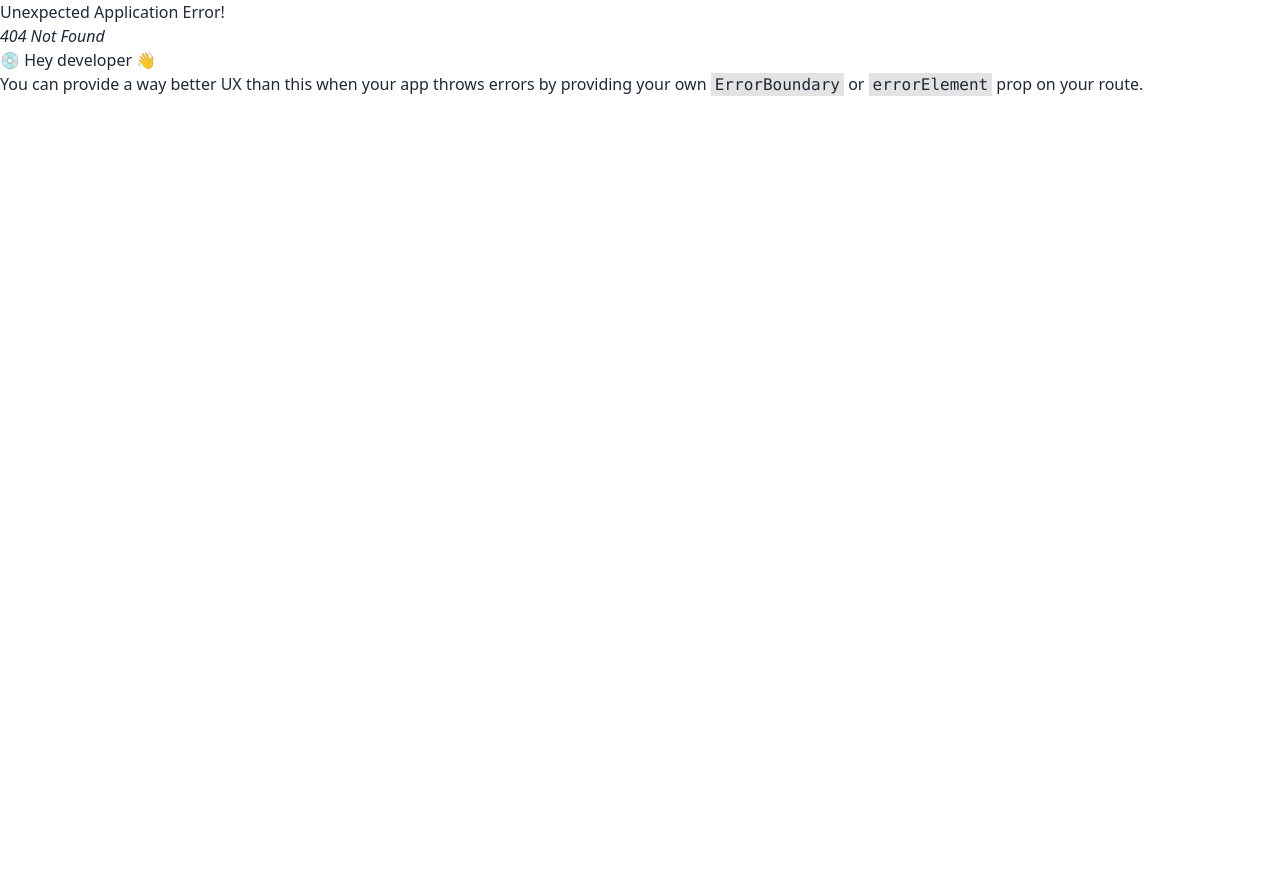
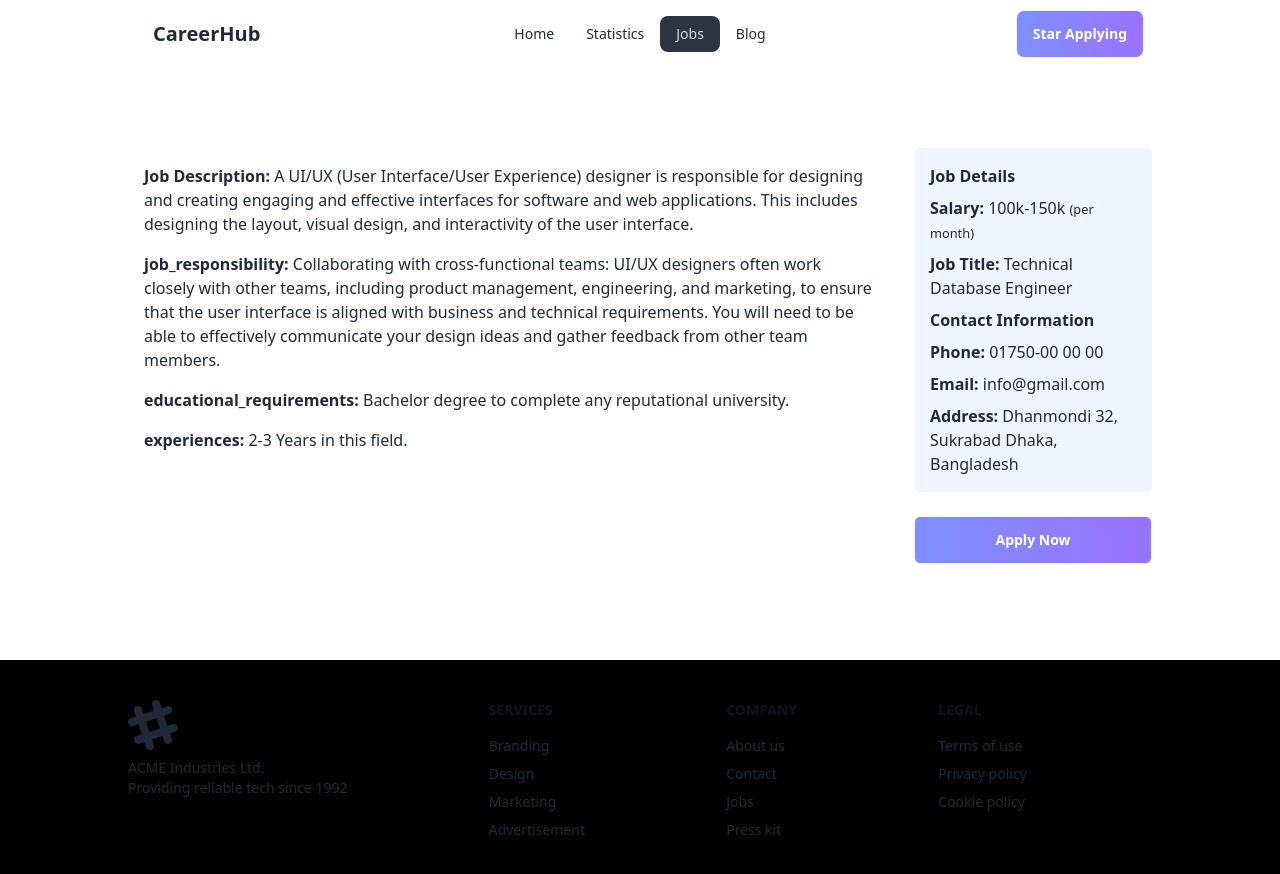
Before and after one commit to shuvajitmaitra/19-Career-Hub, a React (Vite) app: page /jobs/1 in a window 1280 px wide. Before the commit this address had no page. Shown: the top 874 px of the page. Before the commit the page ends 800 px from the top, so only its background shows below. Built offline with nearby package versions, Linux system fonts and the light colour scheme.

Commit message:
Job details button clicked and details page open also all information added about the job

```diff
--- a/src/Pages/FeatureJobs/FeatureJobs.jsx
+++ b/src/Pages/FeatureJobs/FeatureJobs.jsx
@@ -3,11 +3,15 @@ import Job from "./Job";
 
 const FeatureJobs = () => {
   const [jobs, setJobs] = useState([]);
+
+  const [data, setData] = useState(4);
+
   useEffect(() => {
     fetch("jobs.json")
       .then((response) => response.json())
       .then((data) => setJobs(data));
   }, []);
+
   return (
     <div className="text-center space-y-3 mt-24">
       <h1 className="text-5xl font-semibold">Feature Jobs</h1>
@@ -16,9 +20,17 @@ const FeatureJobs = () => {
         need. Its your future
       </p>
       <div className="grid grid-cols-1 md:grid-cols-2 gap-6">
-        {jobs.map((job) => (
+        {jobs.slice(0, data).map((job) => (
           <Job key={job.id} job={job}></Job>
         ))}
+      </div>
+      <div className={data === jobs.length ? "hidden" : undefined}>
+        <button
+          onClick={() => setData(jobs.length)}
+          className="btn rounded-md mt-6 capitalize text-white font-semibold bg-gradient-to-r from-[#7E90FE] to-[#9873FF]"
+        >
+          Show All
+        </button>
       </div>
     </div>
   );
--- a/src/Pages/FeatureJobs/Job.jsx
+++ b/src/Pages/FeatureJobs/Job.jsx
@@ -1,8 +1,10 @@
 import PropTypes from "prop-types";
 import { CiLocationOn, CiDollar } from "react-icons/ci";
+import { Link } from "react-router-dom";
 
 const Job = ({ job }) => {
   const {
+    id,
     logo,
     job_title,
     company_name,
@@ -34,9 +36,11 @@ const Job = ({ job }) => {
           Salary: {salary}
         </h2>
       </div>
-      <button className="btn rounded-md mt-6 capitalize text-white font-semibold bg-gradient-to-r from-[#7E90FE] to-[#9873FF]">
-        View Details
-      </button>
+      <Link to={`/jobs/${id}`}>
+        <button className="btn rounded-md mt-6 capitalize text-white font-semibold bg-gradient-to-r from-[#7E90FE] to-[#9873FF]">
+          View Details
+        </button>
+      </Link>
     </div>
   );
 };
--- a/src/Pages/Footer/Footer.jsx
+++ b/src/Pages/Footer/Footer.jsx
@@ -1,6 +1,7 @@
 const Footer = () => {
   return (
-    <footer className="footer p-10  text-base-content mt-24 bg-black">
+    <footer className="p-10  text-base-content mt-24 bg-black">
+      <div className="footer max-w-screen-lg mx-auto">
         <aside>
           <svg
             width="50"
@@ -39,6 +40,7 @@ const Footer = () => {
           <a className="link link-hover">Privacy policy</a>
           <a className="link link-hover">Cookie policy</a>
         </nav>
+      </div>
     </footer>
   );
 };
--- /dev/null
+++ b/src/Pages/JobDetails/JobDetails.jsx
@@ -0,0 +1,59 @@
+import { useLoaderData, useParams } from "react-router-dom";
+
+const JobDetails = () => {
+  const jobs = useLoaderData(); //এখান থেকে আমারা টোটাল ডাটাটাকে fetch করার জন্য object আকারে পাবো
+  const { id } = useParams(); //এখানে useParams এর জন্য রাউটের থেকে id টা পাবো
+  const job = jobs.find((job) => job.id == id);
+
+  console.log(job);
+  return (
+    <div className="grid gap-6 grid-cols-4 my-20">
+      <div className="col-span-3  p-4 space-y-4">
+        <p>
+          <b>Job Description:</b> {job.job_description}
+        </p>
+        <p>
+          <b>job_responsibility:</b> {job.job_responsibility}
+        </p>
+        <p>
+          <b>educational_requirements:</b> {job.educational_requirements}
+        </p>
+        <p>
+          <b>experiences:</b> {job.experiences}
+        </p>
+      </div>
+      <div className="col-span-1  ">
+        <div className="bg-blue-50 rounded-md space-y-2 p-4 ">
+          <h2>
+            <b>Job Details</b>
+          </h2>
+          <p>
+            <b>Salary:</b> {job.salary} <small>(per month)</small>
+          </p>
+          <p>
+            <b>Job Title:</b> {job.job_title}
+          </p>
+          <h2>
+            <b>Contact Information</b>
+          </h2>
+          <p>
+            <b>Phone: </b>
+            {job.contact_information.phone}
+          </p>
+          <p>
+            <b>Email:</b> {job.contact_information.email}
+          </p>
+          <p>
+            <b>Address: </b>
+            {job.contact_information.address}
+          </p>
+        </div>
+        <button className="btn w-full rounded-md mt-6 capitalize text-white font-semibold bg-gradient-to-r from-[#7E90FE] to-[#9873FF]">
+          Apply Now
+        </button>{" "}
+      </div>
+    </div>
+  );
+};
+
+export default JobDetails;
--- a/src/Route/Route.jsx
+++ b/src/Route/Route.jsx
@@ -4,6 +4,7 @@ import Home from "../Pages/Home/Home";
 import Statistics from "../Pages/Statistics/Statistics";
 import Jobs from "../Pages/Jobs/Jobs";
 import Blog from "../Pages/Blog/Blog";
+import JobDetails from "../Pages/JobDetails/JobDetails";
 
 const Route = createBrowserRouter([
   {
@@ -23,6 +24,11 @@ const Route = createBrowserRouter([
         element: <Jobs></Jobs>,
       },
       {
+        path: "/jobs/:id",
+        loader: () => fetch(`../../public/jobs.json`),
+        element: <JobDetails></JobDetails>,
+      },
+      {
         path: "/blog",
         element: <Blog></Blog>,
       },
```
Lines whose indentation alone changed are shown as unchanged.
